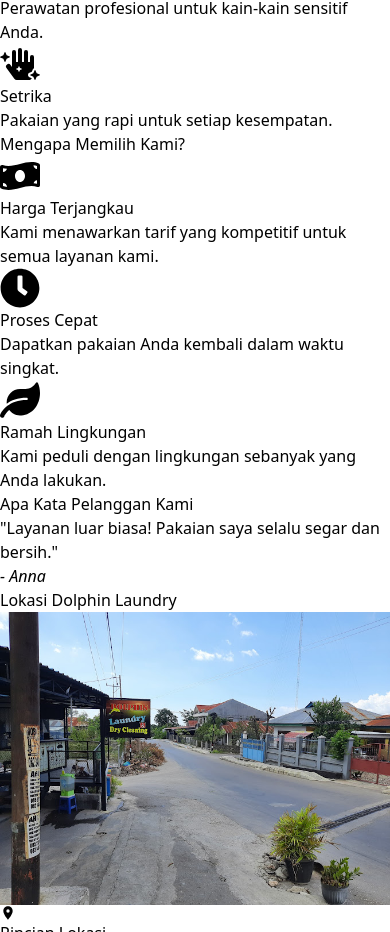
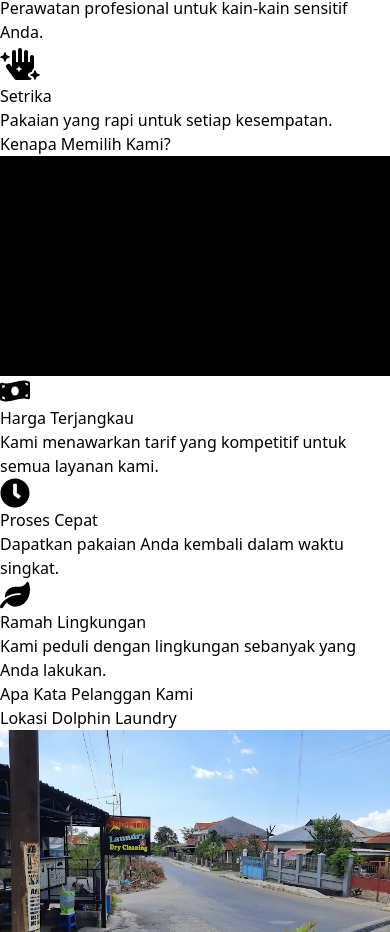
Before and after one commit to Joshtri/laundry-dolphin, a React (Vite) app: page / in a window 390 px wide. Shown: the part 1195-2127 px from the top of the page. Built offline with nearby package versions, Linux system fonts and the light colour scheme.

Commit message:
adding feature review

```diff
--- a/index.html
+++ b/index.html
@@ -14,6 +14,8 @@
 
     </style>
     <div id="root"></div>
+    <script src="https://static.elfsight.com/platform/platform.js" async></script>
+
     <script type="module" src="/src/main.jsx"></script>
   </body>
 </html>
--- a/src/components/Home/Testimonials.jsx
+++ b/src/components/Home/Testimonials.jsx
@@ -2,11 +2,13 @@ import React from "react";
 
 const Testimonials = () => {
   return (
-    <section className="py-20 bg-gray-100 text-center">
-      <h2 className="text-3xl font-bold text-blue-500">Apa Kata Pelanggan Kami</h2>
-      <div className="mt-8">
-        <blockquote className="italic text-gray-600">"Layanan luar biasa! Pakaian saya selalu segar dan bersih."</blockquote>
-        <cite className="block mt-2 text-gray-800 font-bold">- Anna</cite>
+    <section className="py-20 p-5 bg-gray-100">
+      <div className="container mx-auto text-center">
+        <h2 className="text-3xl font-bold text-blue-500 mb-6">
+          Apa Kata Pelanggan Kami
+        </h2>
+        {/* Elfsight Widget Embed */}
+        <div className="elfsight-app-439c6e10-f0b5-436d-a99c-ec40193a44db" />
       </div>
     </section>
   );
--- a/src/components/Home/WhyChooseUs.jsx
+++ b/src/components/Home/WhyChooseUs.jsx
@@ -1,43 +1,69 @@
 import React from "react";
 import { FaMoneyBillWave, FaClock, FaLeaf } from "react-icons/fa";
-import "../../assets/css/bubble.css"; // Pastikan Anda membuat file ini di folder CSS Anda
-import '../../assets/css/clock.css';
+import laundryImage from "../../assets/images/black.png"; // Pastikan path gambar sesuai
 
 const WhyChooseUs = () => {
   return (
-    <section className="py-20 bg-blue-100 text-center">
-      <h2 className="text-3xl font-bold text-blue-500 animate-fade-in">
-        Mengapa Memilih Kami?
+    <section className="py-20 bg-gray-50">
+      <div className="container mx-auto px-6 lg:px-20">
+        <h2 className="text-3xl font-bold text-blue-500 text-center mb-12">
+          Kenapa Memilih Kami?
         </h2>
-      <div className="grid grid-cols-1 md:grid-cols-3 gap-6 mt-8">
-        <div className="bg-white p-6 rounded-lg shadow hover:shadow-lg transition duration-300">
-          <div className="p-4 bg-blue-100 rounded-full mx-auto animate-pulse w-max">
-            <FaMoneyBillWave size={40} className="text-yellow-500" />
+        <div className="grid grid-cols-1 lg:grid-cols-2 gap-12 items-center">
+          {/* Gambar */}
+          <div className="flex justify-center">
+            <img
+              src={laundryImage}
+              alt="Dolphin Laundry"
+              className="rounded-lg shadow-lg w-full max-w-md lg:max-w-full"
+            />
           </div>
-          <h3 className="text-xl font-bold mt-4">Harga Terjangkau</h3>
-          <p className="mt-2 text-gray-600">
-            Kami menawarkan tarif yang kompetitif untuk semua layanan kami.
+
+          {/* Deskripsi dan Ikon */}
+          <div>
+            <ul className="space-y-6">
+              <li className="flex items-center space-x-4">
+                <div className="p-4 bg-blue-100 rounded-full">
+                  <FaMoneyBillWave size={30} className="text-yellow-500" />
+                </div>
+                <div>
+                  <h3 className="text-xl font-bold text-blue-500">
+                    Harga Terjangkau
+                  </h3>
+                  <p className="text-gray-600">
+                    Kami menawarkan tarif yang kompetitif untuk semua layanan
+                    kami.
                   </p>
                 </div>
-
-        <div className="bg-white p-6 rounded-lg shadow hover:shadow-lg transition duration-300">
-          <div className="p-4 bg-blue-100 rounded-full mx-auto w-max">
-            <FaClock size={40} className="text-yellow-500 animate-spin" />
+              </li>
+              <li className="flex items-center space-x-4">
+                <div className="p-4 bg-blue-100 rounded-full">
+                  <FaClock size={30} className="text-yellow-500 animate-spin" />
                 </div>
-          <h3 className="text-xl font-bold mt-4">Proses Cepat</h3>
-          <p className="mt-2 text-gray-600">
+                <div>
+                  <h3 className="text-xl font-bold text-blue-500">
+                    Proses Cepat
+                  </h3>
+                  <p className="text-gray-600">
                     Dapatkan pakaian Anda kembali dalam waktu singkat.
                   </p>
                 </div>
-
-        <div className="bg-white p-6 rounded-lg shadow hover:shadow-lg transition duration-300">
-          <div className="p-4 bg-blue-100 rounded-full mx-auto animate-pulse w-max">
-            <FaLeaf size={40} className="text-yellow-500" />
+              </li>
+              <li className="flex items-center space-x-4">
+                <div className="p-4 bg-blue-100 rounded-full">
+                  <FaLeaf size={30} className="text-yellow-500" />
                 </div>
-          <h3 className="text-xl font-bold mt-4">Ramah Lingkungan</h3>
-          <p className="mt-2 text-gray-600">
+                <div>
+                  <h3 className="text-xl font-bold text-blue-500">
+                    Ramah Lingkungan
+                  </h3>
+                  <p className="text-gray-600">
                     Kami peduli dengan lingkungan sebanyak yang Anda lakukan.
                   </p>
+                </div>
+              </li>
+            </ul>
+          </div>
         </div>
       </div>
     </section>
```
Also changed, not shown: src/assets/images/black.png (added). Lines whose indentation alone changed are shown as unchanged.
